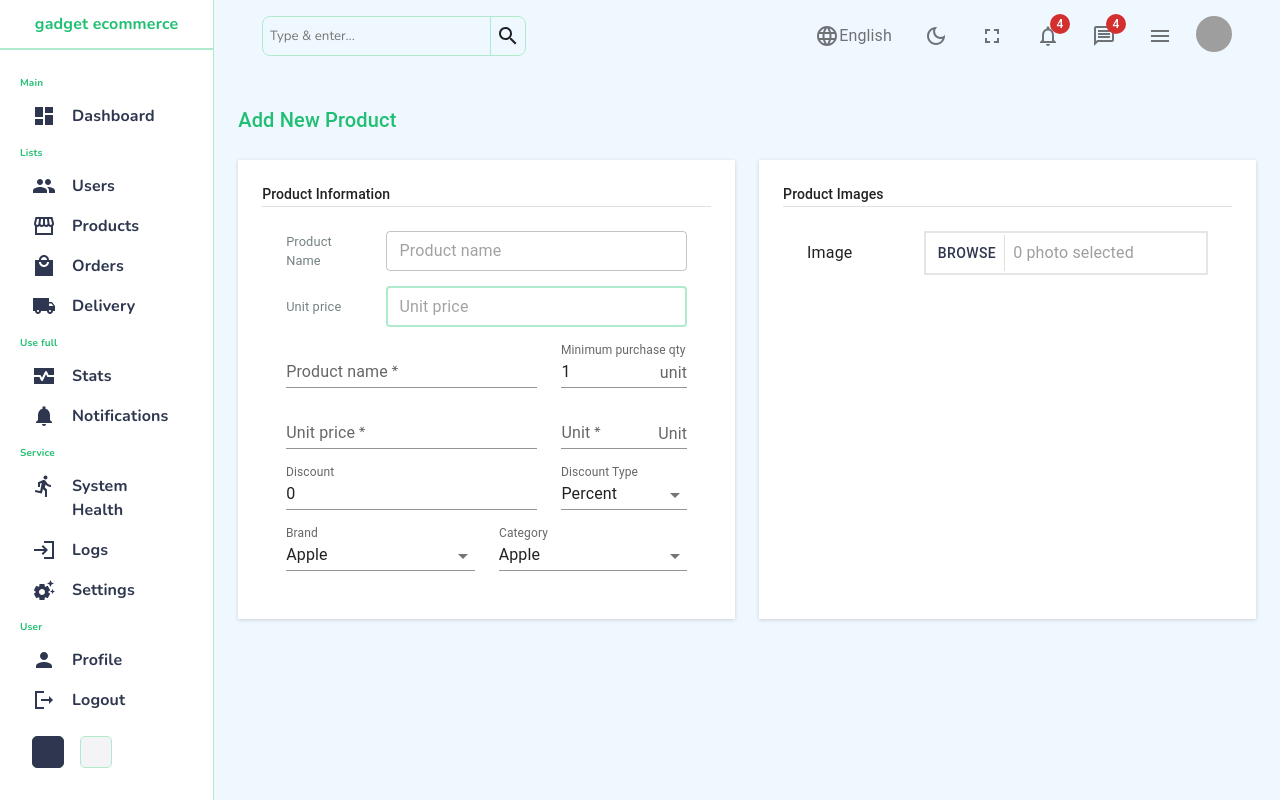
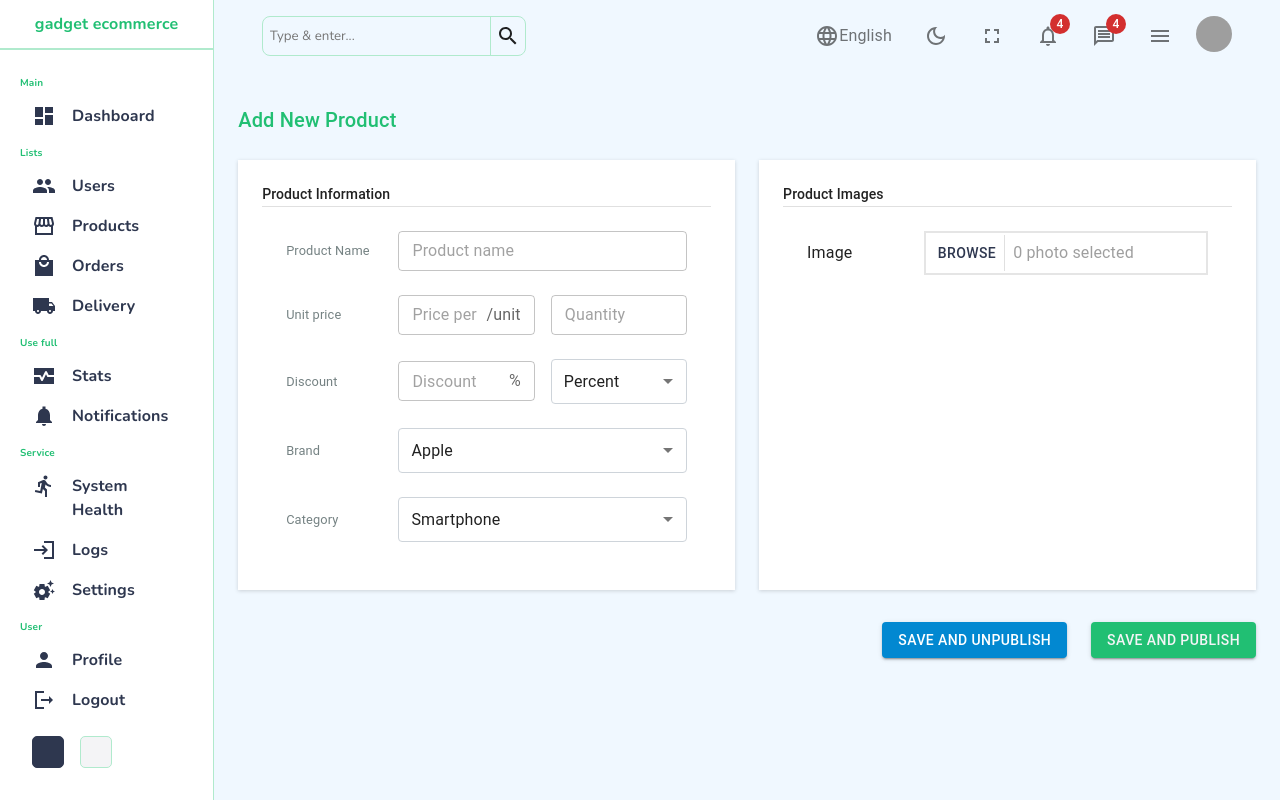
Before and after one commit to FreemanJournal/material-dashboard, a React (Create React App) app: page /products/new in a window 1280 px wide. Built offline with nearby package versions, Linux system fonts and the light colour scheme; grey boxes are pictures that could not be loaded.

Commit message:
Update form field

```diff
--- a/package.json
+++ b/package.json
@@ -9,6 +9,7 @@
     "@mui/lab": "^5.0.0-alpha.96",
     "@mui/material": "^5.10.1",
     "@mui/x-data-grid": "^5.16.0",
+    "@reduxjs/toolkit": "^1.8.5",
     "@testing-library/jest-dom": "^5.16.5",
     "@testing-library/react": "^13.3.0",
     "@testing-library/user-event": "^13.5.0",
@@ -16,6 +17,7 @@
     "@types/node": "^16.11.52",
     "@types/react": "^18.0.17",
     "@types/react-dom": "^18.0.6",
+    "@types/react-redux": "^7.1.24",
     "axios": "^0.27.2",
     "chart.js": "^3.9.1",
     "faker": "^6.6.6",
@@ -27,6 +29,7 @@
     "react-dom": "^18.2.0",
     "react-hook-form": "^7.34.2",
     "react-number-format": "^4.9.3",
+    "react-redux": "^8.0.2",
     "react-router-dom": "6",
     "react-scripts": "5.0.1",
     "sass": "^1.54.5",
--- a/src/App.tsx
+++ b/src/App.tsx
@@ -10,10 +10,17 @@ import 'react-circular-progressbar/dist/styles.css';
 const theme = createTheme({
   palette: {
     primary: {
+      main: "#21BF73",
+      light: "#B0EACD",
+      dark: "#2E374F",
+      contrastText: "#F4F4F6",
+    },
+    secondary: {
       main: "#B0EACD",
       light: "#B0EACD",
       dark: "#2E374F",
       contrastText: "#F4F4F6",
+
     },
     custom: {
       main: "#21BF73",
--- a/src/components/productWidgets/Images/EnhancedTextField.tsx
+++ b/src/components/productWidgets/Images/EnhancedTextField.tsx
@@ -19,7 +19,7 @@ export default function EnhancedTextField({ register,length }: any) {
         {...register("images")}
       />
       <Box
-        component="form"
+
         sx={{
           p: "2px 4px",
           display: "flex",
--- a/src/components/productWidgets/information/Information.tsx
+++ b/src/components/productWidgets/information/Information.tsx
@@ -2,38 +2,55 @@ import {
   Box,
   Divider,
   FormControl,
-  FormHelperText,
   InputAdornment,
-  InputLabel,
   MenuItem,
   OutlinedInput,
   Select,
   Stack,
   TextField,
   Typography,
-  useFormControl
+  useFormControl,
 } from "@mui/material";
-import { useMemo } from "react";
+import { forwardRef } from "react";
+import { DiscountTextFiled } from "../../../utilities/FormHook";
+import { BootstrapInput } from "../../../utilities/MuiCustomComponent";
 import {
   MoneyFormatCustom,
-  NumberFormatCustom
+  NumberFormatCustom,
 } from "../../../utilities/NumberFormat";
 import "./information.scss";
-export default function ProductInfo({ register }: any) {
+export default function ProductInfo({ register, control }: any) {
   const { focused } = useFormControl() || {};
-  function MyFormHelperText() {
-    const { focused } = useFormControl() || {};
+  // const [discountType, setDiscountType] = useState();
 
-    const helperText = useMemo(() => {
-      if (focused) {
-        return "This field is being focused";
-      }
-
-      return "Helper text";
-    }, [focused]);
-
-    return <FormHelperText>{helperText}</FormHelperText>;
-  }
+  const EnhancedTypography = ({ title }: { title: string }) => (
+    <Typography
+      sx={{
+        flex: 1,
+        fontSize: ".8em",
+        color: "custom.light_dark",
+      }}
+    >
+      {title}
+    </Typography>
+  );
+  const EnhancedTextfield = forwardRef((props: any, ref) => (
+    <TextField
+      ref={ref}
+      id="standard-required"
+      size="small"
+      variant="outlined"
+      color="secondary"
+      {...props}
+    />
+  ));
+  const EnhancedStack = (props: any) => {
+    return (
+      <Stack direction={"row"} gap={2} alignItems="center" {...props}>
+        {props.children}
+      </Stack>
+    );
+  };
 
   return (
     <Box className="left bg_shadow" flex={1} p={3}>
@@ -43,18 +60,13 @@ export default function ProductInfo({ register }: any) {
       <Divider />
       <Box p={3}>
         <div className="left"></div>
-        <Box component="form" className="right">
+        <Box className="right">
           <Stack gap={2}>
-            <Stack direction={"row"} gap={3} alignItems="center">
-              <Typography
-                sx={{ flex: 1, fontSize: ".8em", color: "custom.light_dark" }}
-              >
-                Product Name
-              </Typography>
-              <FormControl
-                size="small"
-                color="primary"
-                fullWidth
+            <Box
+              // size="small"
+              color="secondary"
+              // fullWidth
+              aria-label="product information form control"
               sx={{
                 flex: 4,
                 "& .MuiOutlinedInput-root": {
@@ -64,183 +76,131 @@ export default function ProductInfo({ register }: any) {
                 },
               }}
             >
-                <OutlinedInput placeholder="Product name" autoFocus />
-              </FormControl>
-            </Stack>
-            <Stack direction={"row"} gap={3} alignItems="center">
-              <Typography
-                sx={{ flex: 1, fontSize: ".8em", color: "custom.light_dark" }}
+              <Stack
+                direction={"column"}
+                gap={3}
+                aria-label="product information textfield stack"
               >
-                Unit price
-              </Typography>
-              <FormControl
-                size="small"
-                color="primary"
-                fullWidth
+                <EnhancedStack aria-label="product name label and textfield stack">
+                  <EnhancedTypography title="Product Name" />
+                  <EnhancedTextfield
+                    placeholder="Product name"
+                    InputProps={{
+                      components: (<OutlinedInput />) as any,
+                    }}
+                    sx={{ flex: 3 }}
+                    {...register("product_name")}
+                    // helperText="This field is required."
+                  />
+                </EnhancedStack>
+                <EnhancedStack aria-label="unit price and quantity stack">
+                  <EnhancedTypography title="Unit price" />
 
-                sx={{
-                  flex: 4,
-                  "& .MuiOutlinedInput-root": {
-                    "&:hover fieldset": {
-                      borderColor: "custom.light",
-                    },
-                  },
+                  <EnhancedStack
+                    flex={3}
+                    aria-label="unit price and quantity textField"
+                  >
+                    <EnhancedTextfield
+                      placeholder="Price per unit"
+                      {...register("price_per_unit")}
+                      InputProps={{
+                        inputComponent: MoneyFormatCustom as any,
+                        endAdornment: (
+                          <InputAdornment position="end">/unit</InputAdornment>
+                        ),
+                        components: (<OutlinedInput />) as any,
                       }}
-              >
-                <OutlinedInput
-                  placeholder="Unit price"
-                  autoFocus
-                  inputProps={{
-                    inputComponent: MoneyFormatCustom as any,
-                  }}
-                />
-              </FormControl>
-            </Stack>
-
-            <Stack direction={"row"} gap={3}>
-              <TextField
-                required
-                id="standard-required"
-                placeholder="Iphone XI"
-                label="Product name"
-                size="small"
-                variant="standard"
-                // helperText="This field is required."
-                {...register("product_name")}
-                sx={{ flex: 2 }}
-                color={"custom"}
-              />
-              <TextField
-                id="standard-required"
-                label="Minimum purchase qty"
-                size="small"
-                variant="standard"
-                InputProps={{
-                  inputComponent: NumberFormatCustom as any,
-                  endAdornment: (
-                    <InputAdornment position="end">unit</InputAdornment>
-                  ),
-                }}
-                defaultValue={1}
                       // helperText="This field is required."
                       sx={{ flex: 1 }}
                     />
-            </Stack>
-
-            <Stack direction={"row"} gap={3}>
-              <TextField
-                required
-                id="standard-required"
-                placeholder="10"
-                label="Unit price"
-                size="small"
-                variant="standard"
-                // helperText="This field is required."
-                InputProps={{
-                  inputComponent: MoneyFormatCustom as any,
-                }}
-                sx={{ flex: 2 }}
-                {...register("unit_price")}
-              />
-              <TextField
-                required
-                id="standard-required"
-                placeholder="10"
-                label="Unit"
-                size="small"
-                variant="standard"
-                // helperText="This field is required."
+                    <EnhancedTextfield
+                      placeholder="Quantity"
+                      {...register("quantity")}
                       InputProps={{
                         inputComponent: NumberFormatCustom as any,
-                  endAdornment: (
-                    <InputAdornment position="end">Unit</InputAdornment>
-                  ),
+                        components: (<OutlinedInput />) as any,
                       }}
+                      // helperText="This field is required."
                       sx={{ flex: 1 }}
-                {...register("total_unit")}
                     />
-            </Stack>
-            <Stack direction={"row"} gap={3}>
-              <TextField
-                id="standard-required"
-                placeholder="0"
-                label="Discount"
-                size="small"
-                variant="standard"
-                defaultValue={0}
-                sx={{ flex: 2 }}
-                InputProps={{
-                  inputComponent: NumberFormatCustom as any,
+                  </EnhancedStack>
+                </EnhancedStack>
+                <EnhancedStack aria-label="discount and discount types stack">
+                  <EnhancedTypography title="Discount" />
+
+                  <EnhancedStack
+                    flex={3}
+                    aria-label="discount and discount types textField"
+                  >
+                    <DiscountTextFiled control={control} register={register} />
+
+                    <FormControl sx={{ flex: 1 }}>
+                      <Select
+                        labelId="discount_type-simple-select-helper-label"
+                        id="discount_type-simple-select-helper"
+                        input={<BootstrapInput />}
+                        label="Discount Type"
+                        name="discount_type"
+                        defaultValue={"percent"}
+                        inputProps={{
+                          components: (<OutlinedInput />) as any,
                         }}
-                {...register("discount")}
-              />
-              <FormControl
-                sx={{ minWidth: 120, flex: 1 }}
-                size={"small"}
-                variant="standard"
-              >
-                <InputLabel id="demo-simple-select-helper-label">
-                  Discount Type
-                </InputLabel>
-                <Select
-                  labelId="demo-simple-select-helper-label"
-                  id="demo-simple-select-helper"
-                  defaultValue={"percent"}
-                  // value={age}
-                  label="Discount Type"
-                  // onChange={handleChange}
                         {...register("discount_type")}
                       >
                         <MenuItem value={"percent"}>Percent</MenuItem>
                         <MenuItem value={"flat"}>Flat</MenuItem>
                       </Select>
                     </FormControl>
-            </Stack>
+                  </EnhancedStack>
+                </EnhancedStack>
+                <EnhancedStack aria-label="brand stack">
+                  <EnhancedTypography title="Brand" />
 
-            <Stack direction={"row"} gap={3}>
-              <FormControl
-                sx={{ minWidth: 120, flex: 1 }}
-                size={"small"}
-                variant="standard"
-              >
-                <InputLabel id="demo-simple-select-helper-label">
-                  Brand
-                </InputLabel>
+                  <EnhancedStack flex={3} aria-label="brand textField">
                     <Select
                       labelId="demo-simple-select-helper-label"
                       id="demo-simple-select-helper"
+                      sx={{ flex: 1 }}
                       defaultValue={"apple"}
-                  // value={age}
-                  label="brand"
+                      input={<BootstrapInput />}
+                      label="Brand"
+                      inputProps={{
+                        components: (<OutlinedInput />) as any,
+                      }}
                       // onChange={handleChange}
+                      {...register("brand")}
                     >
                       <MenuItem value={"apple"}>Apple</MenuItem>
                       <MenuItem value={"samsung"}>Samsung</MenuItem>
                       <MenuItem value={"xiaomi"}>Xiaomi</MenuItem>
                     </Select>
-              </FormControl>
-              <FormControl
-                sx={{ minWidth: 120, flex: 1 }}
-                size={"small"}
-                variant="standard"
-              >
-                <InputLabel id="demo-simple-select-helper-label">
-                  Category
-                </InputLabel>
+                  </EnhancedStack>
+                </EnhancedStack>
+                <EnhancedStack aria-label="category stack">
+                  <EnhancedTypography title="Category" />
+
+                  <EnhancedStack flex={3} aria-label="category textField">
                     <Select
                       labelId="demo-simple-select-helper-label"
                       id="demo-simple-select-helper"
-                  defaultValue={"apple"}
-                  // value={age}
-                  label="category"
+                      sx={{ flex: 1 }}
+                      defaultValue={"smartphone"}
+                      input={<BootstrapInput />}
+                      label="Brand"
+                      inputProps={{
+                        components: (<OutlinedInput />) as any,
+                      }}
                       // onChange={handleChange}
+                      {...register("category")}
                     >
-                  <MenuItem value={"apple"}>Apple</MenuItem>
-                  <MenuItem value={"samsung"}>Samsung</MenuItem>
-                  <MenuItem value={"xiaomi"}>Xiaomi</MenuItem>
+                      <MenuItem value={"smartphone"}>Smartphone</MenuItem>
+                      <MenuItem value={"laptop"}>Laptop</MenuItem>
+                      <MenuItem value={"camera"}>Camera</MenuItem>
                     </Select>
-              </FormControl>
+                  </EnhancedStack>
+                </EnhancedStack>
               </Stack>
+            </Box>
           </Stack>
         </Box>
       </Box>
--- a/src/pages/New/New.page.tsx
+++ b/src/pages/New/New.page.tsx
@@ -1,21 +1,11 @@
-import {
-  Box,
-  FormControl,
-  InputLabel,
-  MenuItem,
-  Select,
-  Stack,
-  TextField,
-  Typography,
-} from "@mui/material";
+import { Box, Button, Stack, Typography } from "@mui/material";
 import { useForm } from "react-hook-form";
 import Navbar from "../../components/navbar/Navbar";
 import ProductImages from "../../components/productWidgets/Images/Images";
 import ProductInfo from "../../components/productWidgets/information/Information";
 import Sidebar from "../../components/sidebar/Sidebar";
-interface FormData {
-  images: string;
-}
+import { FormData } from "../../utilities/FormHook";
+
 export default function New() {
   const {
     register,
@@ -23,8 +13,14 @@ export default function New() {
     setValue,
     reset,
     watch,
+    control,
     formState: { errors },
   } = useForm<FormData>();
+
+  function submitHandler(data: any) {
+    console.log("Form Data",data);
+  }
+
   return (
     <Stack className="home" direction={"row"}>
       <Sidebar />
@@ -34,14 +30,34 @@ export default function New() {
         sx={{ backgroundColor: "custom.bg" }}
       >
         <Navbar />
-        <Box className="newContainer" p={3}>
+        <Box
+          className="newContainer"
+          p={3}
+          component="form"
+          onSubmit={handleSubmit(submitHandler)}
+        >
           <Typography variant="h6" sx={{ color: "custom.main" }} mb={3}>
             Add New Product
           </Typography>
           <Stack className="" direction="row" gap={3}>
-            <ProductInfo register={register}/>
-            <ProductImages register={register} watch={watch}/>
+            <ProductInfo register={register} control={control} />
+            <ProductImages register={register} control={control} />
           </Stack>
+          <Box
+            sx={{
+              mt: "2em",
+              gap: 3,
+              display: "flex",
+              justifyContent: "flex-end",
+            }}
+          >
+            <Button variant="contained" color="info" type="submit">
+              Save and Unpublish
+            </Button>
+            <Button variant="contained" type="submit">
+              Save and Publish
+            </Button>
+          </Box>
         </Box>
       </Box>
     </Stack>
--- /dev/null
+++ b/src/utilities/FormHook.tsx
@@ -0,0 +1,86 @@
+import { InputAdornment, OutlinedInput, TextField } from "@mui/material";
+import Stack from "@mui/material/Stack";
+import { Control, useWatch } from "react-hook-form";
+import EnhancedTextField from "../components/productWidgets/Images/EnhancedTextField";
+import MiniCard from "../components/productWidgets/Images/MiniCard";
+import { DiscountFormatCustom, MoneyFormatCustom } from "./NumberFormat";
+export interface FormData {
+  product_name: string;
+  price_per_unit: string;
+  discount: string;
+  discount_type: string;
+  images: object;
+  brand: string;
+  category: string;
+}
+
+export function EnhancedImageStack({ control, register }: any) {
+  const watchImages = useWatch({
+    control,
+    name: "images", // without supply name will watch the entire form, or ['firstName', 'lastName'] to watch both
+    defaultValue: [], // default value before the render
+  });
+  function EnhancedMiniCard() {
+    if (watchImages?.length > 0) {
+      let allCard = [];
+      for (const key in watchImages) {
+        if (typeof watchImages[key] === "object") {
+          allCard.push(
+            <MiniCard
+              url={URL.createObjectURL(watchImages[key])}
+              size={watchImages[key].size}
+              key={key}
+            />
+          );
+        }
+      }
+      return <>{allCard}</>;
+    }
+    return <></>;
+  }
+
+  return (
+    <Stack gap={2}>
+      <EnhancedTextField
+        register={register}
+        length={watchImages?.length || 0}
+      />
+      <Stack direction={"row"} gap={3} flexWrap="wrap">
+        <EnhancedMiniCard />
+      </Stack>
+    </Stack>
+  ); // only re-render at the custom hook level, when firstName changes
+}
+
+export function DiscountTextFiled({ control, register }: any) {
+  const discountType = useWatch({
+    control,
+    name: "discount_type", // without supply name will watch the entire form, or ['firstName', 'lastName'] to watch both
+    defaultValue: "percent", // default value before the render
+  });
+
+  return (
+    <TextField
+      id="standard-required"
+      size="small"
+      variant="outlined"
+      color="secondary"
+      placeholder="Discount"
+      {...register("discount")}
+      InputProps={{
+        inputComponent:
+          discountType !== "flat"
+            ? (DiscountFormatCustom as any)
+            : (MoneyFormatCustom as any),
+        endAdornment: (
+          <InputAdornment position="end">
+            {discountType !== "flat" ? "%" : ""}
+          </InputAdornment>
+        ),
+        components: (<OutlinedInput />) as any,
+      }}
+      // helperText="This field is required."
+      sx={{ flex: 1 }}
+    />
+  ); // only re-render at the custom hook level, when firstName changes
+}
--- /dev/null
+++ b/src/utilities/MuiCustomComponent.tsx
@@ -0,0 +1,17 @@
+import {
+    InputBase, styled
+} from "@mui/material";
+export const BootstrapInput = styled(InputBase)(({ theme }) => ({
+    'label + &': {
+      marginTop: theme.spacing(3),
+    },
+    '& .MuiInputBase-input': {
+      borderRadius: 4,
+      position: 'relative',
+      backgroundColor: theme.palette.background.paper,
+      border: '1px solid #ced4da',
+      fontSize: 16,
+      padding: '10px 26px 10px 12px',
+      transition: theme.transitions.create(['border-color', 'box-shadow']),
+    },
+  }));
--- a/src/utilities/NumberFormat.tsx
+++ b/src/utilities/NumberFormat.tsx
@@ -6,6 +6,7 @@ interface CustomProps {
 }
 export const MoneyFormatCustom = forwardRef<NumberFormat<InputAttributes>, CustomProps >(function NumberFormatCustom(props, ref) {
     const { onChange, ...other } = props;
+
 
     return (
         <NumberFormat
@@ -18,7 +19,9 @@ export const MoneyFormatCustom = forwardRef<NumberFormat<InputAttributes>, Custo
                         value: values.value,
                     },
                 });
+
             }}
+            isAllowed={({value})=> +value >= 0}
             thousandSeparator
             isNumericString
             prefix="$"
@@ -40,8 +43,30 @@ export const NumberFormatCustom = forwardRef<NumberFormat<InputAttributes>, Cust
                     },
                 });
             }}
+            isAllowed={({value})=> +value >= 0}
             thousandSeparator
             isNumericString
         />
     );
 });
+export const DiscountFormatCustom = forwardRef<NumberFormat<InputAttributes>, CustomProps>(function NumberFormatCustom(props, ref) {
+    const { onChange, ...other } = props;
+
+    return (
+        <NumberFormat
+            {...other}
+            getInputRef={ref}
+            onValueChange={(values) => {
+                onChange({
+                    target: {
+                        name: props.name,
+                        value: values.value,
+                    },
+                });
+            }}
+            isAllowed={({value})=> +value >= 0 && +value <= 100}
+            thousandSeparator
+            isNumericString
+        />
+    );
+});
```
Also changed, not shown: src/components/productWidgets/Images/Images.tsx (+6 -19 lines), 1 other file (tests, documents, lock files or other folders). Lines whose indentation alone changed are shown as unchanged.
